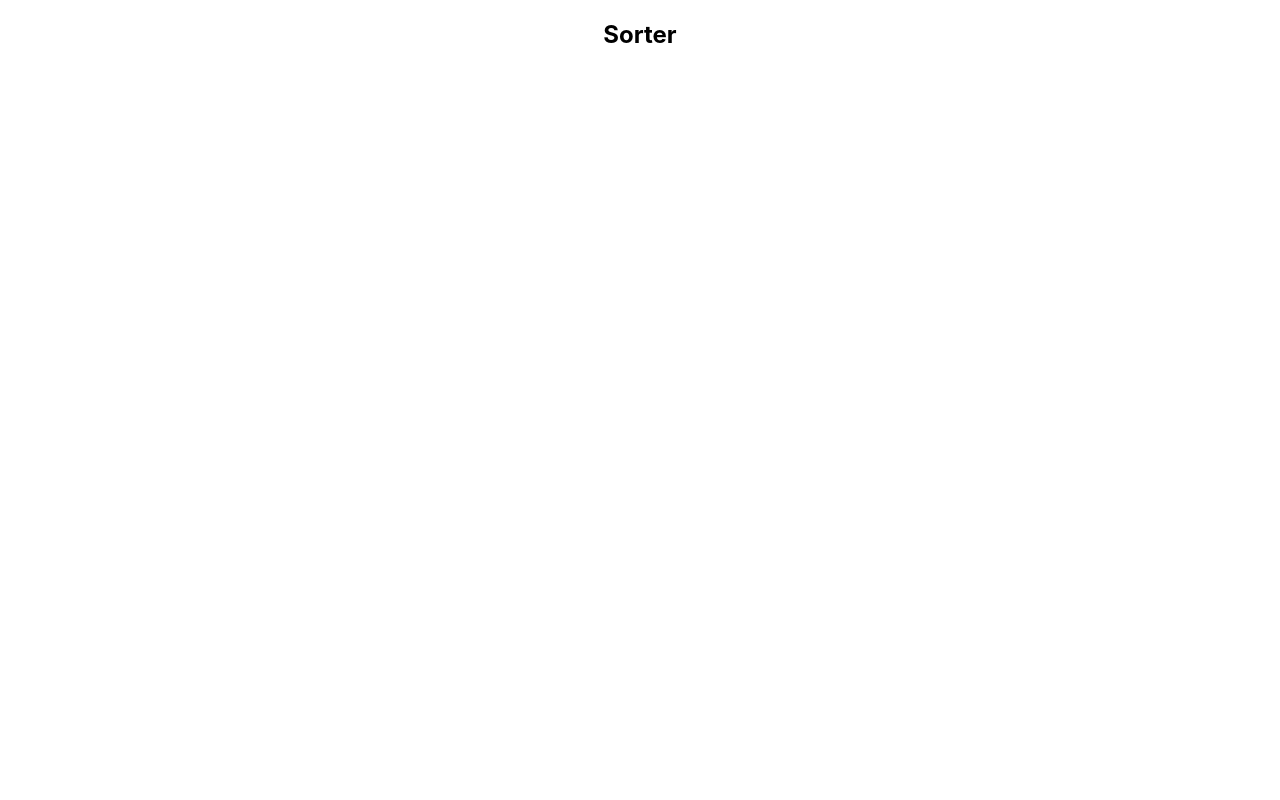
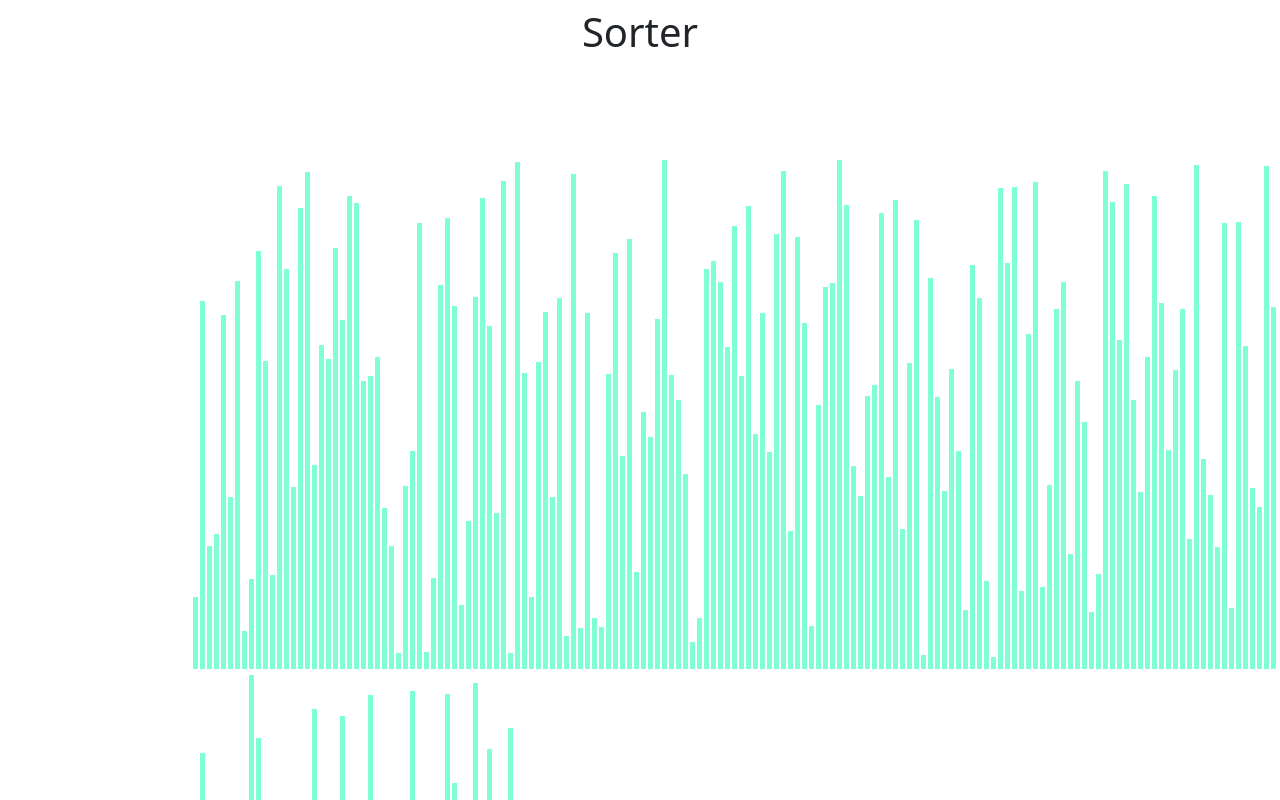
Before and after one commit to KennWg/sorting-app, a React (Create React App) app: page / in a window 1280 px wide. Built offline with nearby package versions, Linux system fonts and the light colour scheme.

Commit message:
added basic styling with bootstrap and ability to display array

```diff
--- a/package.json
+++ b/package.json
@@ -6,9 +6,11 @@
     "@testing-library/jest-dom": "^5.16.4",
     "@testing-library/react": "^13.3.0",
     "@testing-library/user-event": "^13.5.0",
+    "bootstrap": "^5.1.3",
     "react": "^18.2.0",
+    "react-bootstrap": "^2.4.0",
     "react-dom": "^18.2.0",
-    "react-scripts": "5.0.1",
+    "react-scripts": "^5.0.1",
     "web-vitals": "^2.1.4"
   },
   "scripts": {
--- a/src/App.css
+++ b/src/App.css
@@ -1,38 +1,12 @@
-.App {
-  text-align: center;
+.array-container {
+  position: fixed;
+  left: 15%;
+  top: 20%;
 }
 
-.App-logo {
-  height: 40vmin;
-  pointer-events: none;
+.array-value {
+  width: 5px;
+  background-color: aquamarine;
+  display: inline-block;
+  margin: 0 1px;
 }
-
-@media (prefers-reduced-motion: no-preference) {
-  .App-logo {
-    animation: App-logo-spin infinite 20s linear;
-  }
-}
-
-.App-header {
-  background-color: #282c34;
-  min-height: 100vh;
-  display: flex;
-  flex-direction: column;
-  align-items: center;
-  justify-content: center;
-  font-size: calc(10px + 2vmin);
-  color: white;
-}
-
-.App-link {
-  color: #61dafb;
-}
-
-@keyframes App-logo-spin {
-  from {
-    transform: rotate(0deg);
-  }
-  to {
-    transform: rotate(360deg);
-  }
-}
--- a/src/components/SortingMain/index.js
+++ b/src/components/SortingMain/index.js
@@ -1,24 +1,29 @@
-import React, {useState, useEffect} from "react";
+import React, { useState, useEffect } from "react";
 
 function SortingMain() {
     const [state, setState] = useState([]);
 
     useEffect(() => {
         newArray();
-    }, [] );
+    }, []);
 
     const newArray = () => {
         const array = [];
-        for(let i = 0; i <= 101; i++){
-            array.push(Math.floor(Math.random()*500)+10);
+        for (let i = 0; i <= 200; i++) {
+            array.push(Math.floor(Math.random() * 500) + 10);
         }
         setState(array);
     }
 
     return (
-        <section>
-            <h1>Sorter</h1>
-        </section>
+        <div>
+            <h1 className="text-center my-2">Sorter</h1>
+            <div className="array-container">
+                {state.map((value, i) => (
+                    <div className="array-value" key={i} style={{ height: `${value}px` }}></div>
+                ))}
+            </div>
+        </div>
     )
 }
 
--- a/src/index.js
+++ b/src/index.js
@@ -3,6 +3,7 @@ import ReactDOM from 'react-dom/client';
 import './index.css';
 import App from './App';
 import reportWebVitals from './reportWebVitals';
+import 'bootstrap/dist/css/bootstrap.min.css';
 
 const root = ReactDOM.createRoot(document.getElementById('root'));
 root.render(
```
Also changed, not shown: 1 other file (tests, documents, lock files or other folders).
